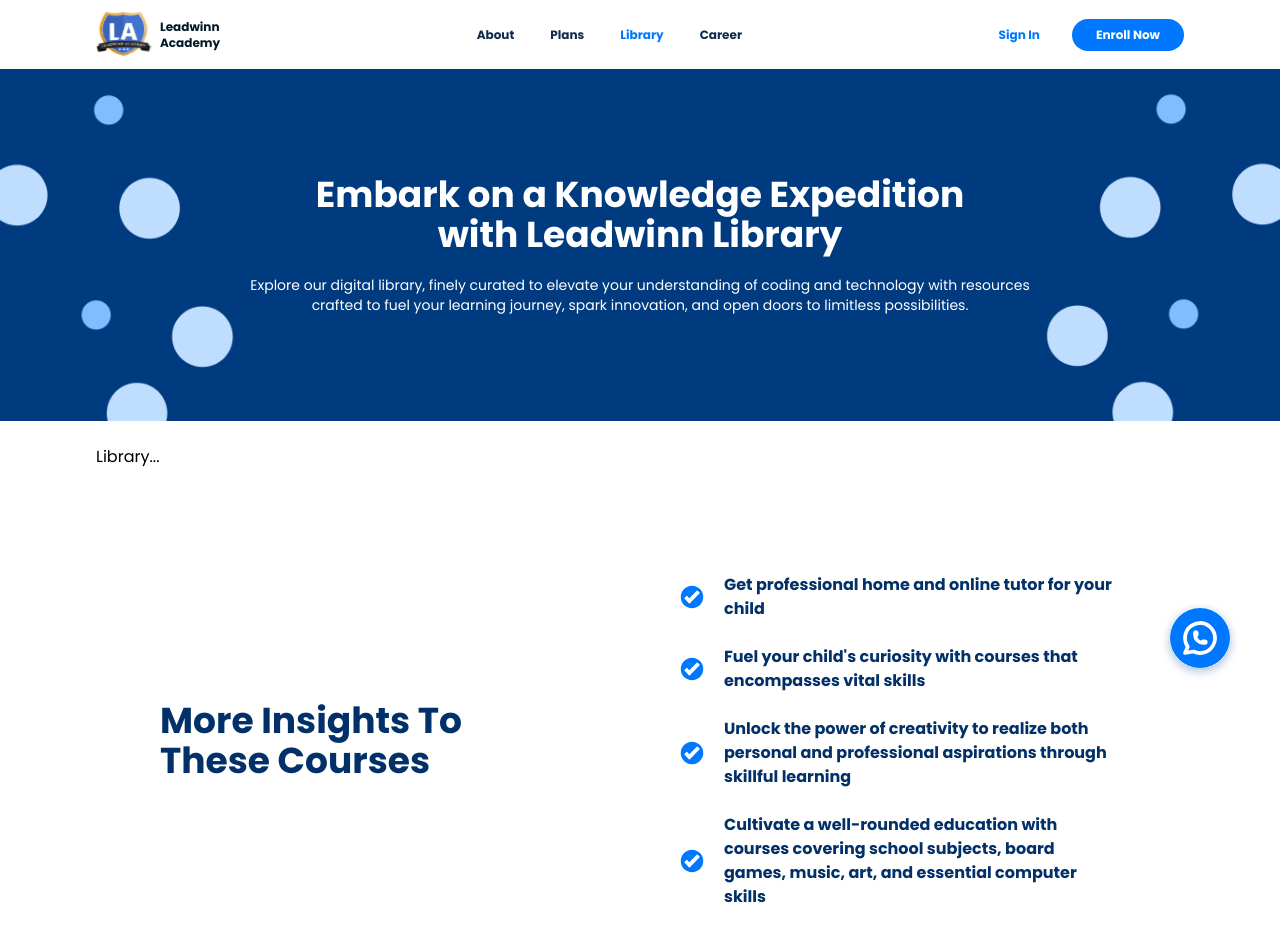
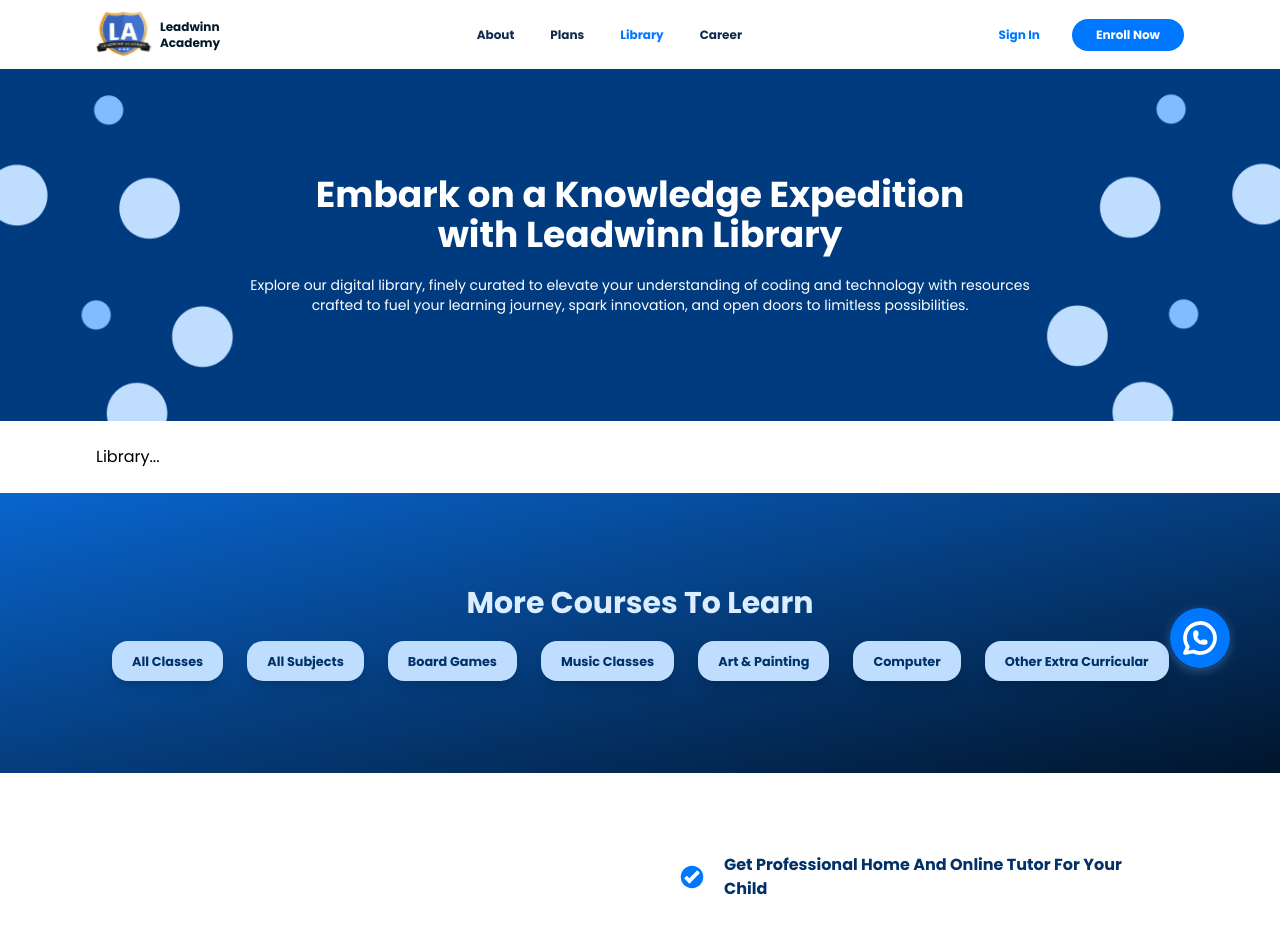
Before and after one commit to Adeleyeha-17/Leadwinn-Academy, a React (Vite) app: page /library in a window 1280 px wide. Shown: the top 927 px of the page. Built offline with nearby package versions, Linux system fonts and the light colour scheme; no server answers.

Commit message:
updated Insight component

```diff
--- a/src/sections/Insights/Insights.tsx
+++ b/src/sections/Insights/Insights.tsx
@@ -2,28 +2,46 @@ import { checked } from "../../assets/icons"
 export const Insights = () => {
 
    const insights = [
-         "Get professional home and online tutor for your child",
-         "Fuel your child's curiosity with courses that encompasses vital skills",
-         "Unlock the power of creativity to realize both personal and professional aspirations through skillful learning",
-         "Cultivate a well-rounded education with courses covering school subjects, board games, music, art, and essential computer skills"
+      "Get Professional Home And Online Tutor For Your Child",
+      "Fuel Your Child's Curiosity With Courses That Encompasses Vital Skills",
+      "Unlock The Power Of Creativity To Realize Both Personal And Professional Aspirations Through Skillful Learning",
+      "Cultivate A Well-Rounded Education With Courses Covering School Subjects, Board Games, Music, Art, And Essential Computer Skills"
 
    ]
+
+   const plans: { otherplan: string[] } = {
+      otherplan: ["All Classes", "All Subjects", "Board Games", "Music Classes", "Art & Painting", "Computer", "Other Extra Curricular"]
+   }
    return (
-   <div className=" h-full py-10 md:px-12 md:py-20 px-5 lg:px-28 xl:px-40 lg:py-20 md:max-lg:max-w-6xl lg:max-xl:max-w-7xl font-poppins mx-auto">
+
+      <div className="h-full md:max-lg:max-w-6xl lg:max-xl:max-w-7xl font-poppins mx-auto">
+         <div className="bg-gradient-to-br from-[#0965CE] to-[#01152C] h-full sm:h-[17.5rem] flex flex-col gap-10 sm:gap-5 justify-center items-center px-5 py-16 md:py-20 sm:px-20 lg:px-28">
+            <h3 className="text-[#DCEDFF] text-2xl sm:text-3xl font-semibold">More Courses To Learn</h3>
+
+            <div className="grid xl:flex max-sm:grid-cols-2 sm:grid-cols-3 lg:grid-cols-4 mx-auto xl:justify-between gap-6 lg:max-xl:gap-x-2 lg:max-xl:gap-y-4">
+
+               {plans.otherplan.map((plan, index) => (
+
+                  <h1 key={index} className="bg-skill-hov text-heading xl:text-[0.8rem] font-semibold h-10 w-max flex items-center rounded-2xl px-5 shadow-md sm:shadow-lg">{plan}</h1>
+               ))}
+            </div>
+         </div>
+
+         <div className="py-10 px-5 md:py-20 sm:px-20 lg:px-28 xl:px-40">
             <div className="grid grid-cols-1 sm:grid-cols-2 items-center sm:gap-20">
 
-         <div className="flex flex-col gap-4 lg:gap-6 text-heading max-sm:mb-10">
-            <h3 className="text-4xl font-semibold w-[20rem]">More Insights To These Courses</h3>
+               <div className="flex flex-col gap-4 lg:gap-6 text-heading max-sm:mb-10 justify-center items-center">
+                  <h3 className="text-2xl lg:text-3xl xl:text-4xl max-sm:text-center  font-semibold w-[15rem] lg:w-[20rem]">More Insights To These Courses</h3>
                </div>
 
                <div className="flex flex-col gap-6">
                   {insights.map((data, index) => (
                      <div className="flex">
 
-               <img src={checked} alt="checked icon" className="w-6 mr-5"/>
+                        <img src={checked} alt="checked icon" className="w-6 mr-5" />
 
                         <div key={index}>
-                  <h4 className="text-[#013168] font-semibold">{data}</h4>
+                           <h4 className="text-[#013168] max-lg:text-xs font-semibold sm:w-[14rem] lg:w-[20rem] xl:w-[26.5rem]">{data}</h4>
                         </div>
                      </div>
                   ))}
@@ -33,5 +51,6 @@ export const Insights = () => {
 
 
          </div>
+      </div>
    )
 }
--- a/src/sections/Knowledge/Knowledge.tsx
+++ b/src/sections/Knowledge/Knowledge.tsx
@@ -3,8 +3,8 @@ import { leftPlan, rightPlan } from "../../assets/images"
 export const Knowledge = () => {
   return (
    <div className="bg-footer-blue flex flex-col justify-center items-center w-full h-full py-[6.63rem] text-white font-poppins relative">
-   <img src={leftPlan} className="hidden lg:flex lg:h-[21rem] xl:h-[22rem] absolute top-0 left-0 bottom-0"/>
-   <img src={rightPlan} className="hidden lg:flex lg:h-[21rem] xl:h-[22rem] absolute top-0 right-0 bottom-0"/>
+   <img src={leftPlan} className="hidden lg:flex lg:h-[19.5rem] xl:h-[22rem] absolute top-0 left-0 bottom-0"/>
+   <img src={rightPlan} className="hidden lg:flex lg:h-[19.5rem] xl:h-[22rem] absolute top-0 right-0 bottom-0"/>
    <h1 className="text-base sm:text-2xl xl:text-4xl w-[19rem] sm:w-[45rem] mb-5 text-center font-semibold">
    Embark on a Knowledge Expedition with Leadwinn Library        </h1>
 
```
Also changed, not shown: src/sections/Courses/Courses.tsx (+0 -17 lines). Lines whose indentation alone changed are shown as unchanged.
